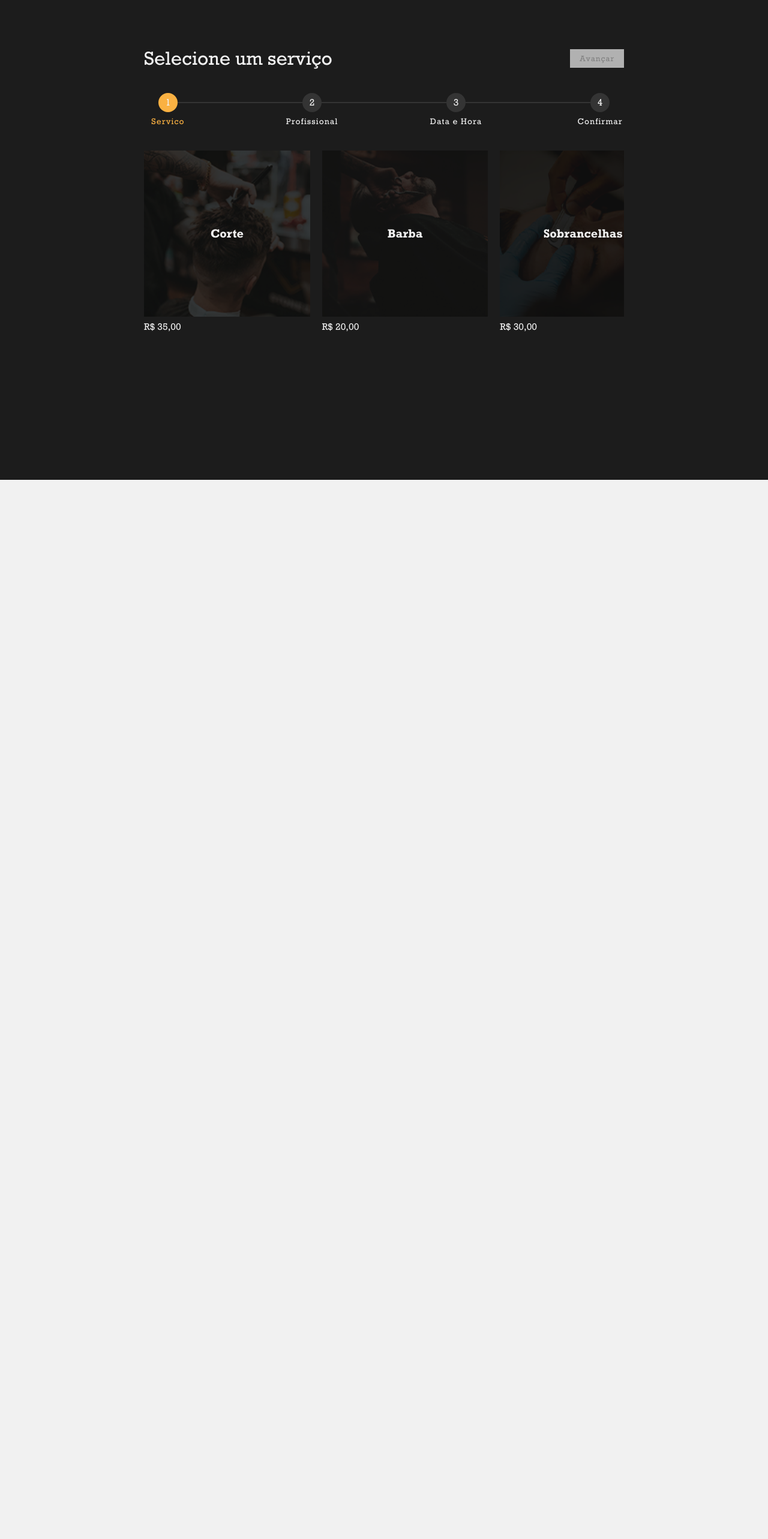
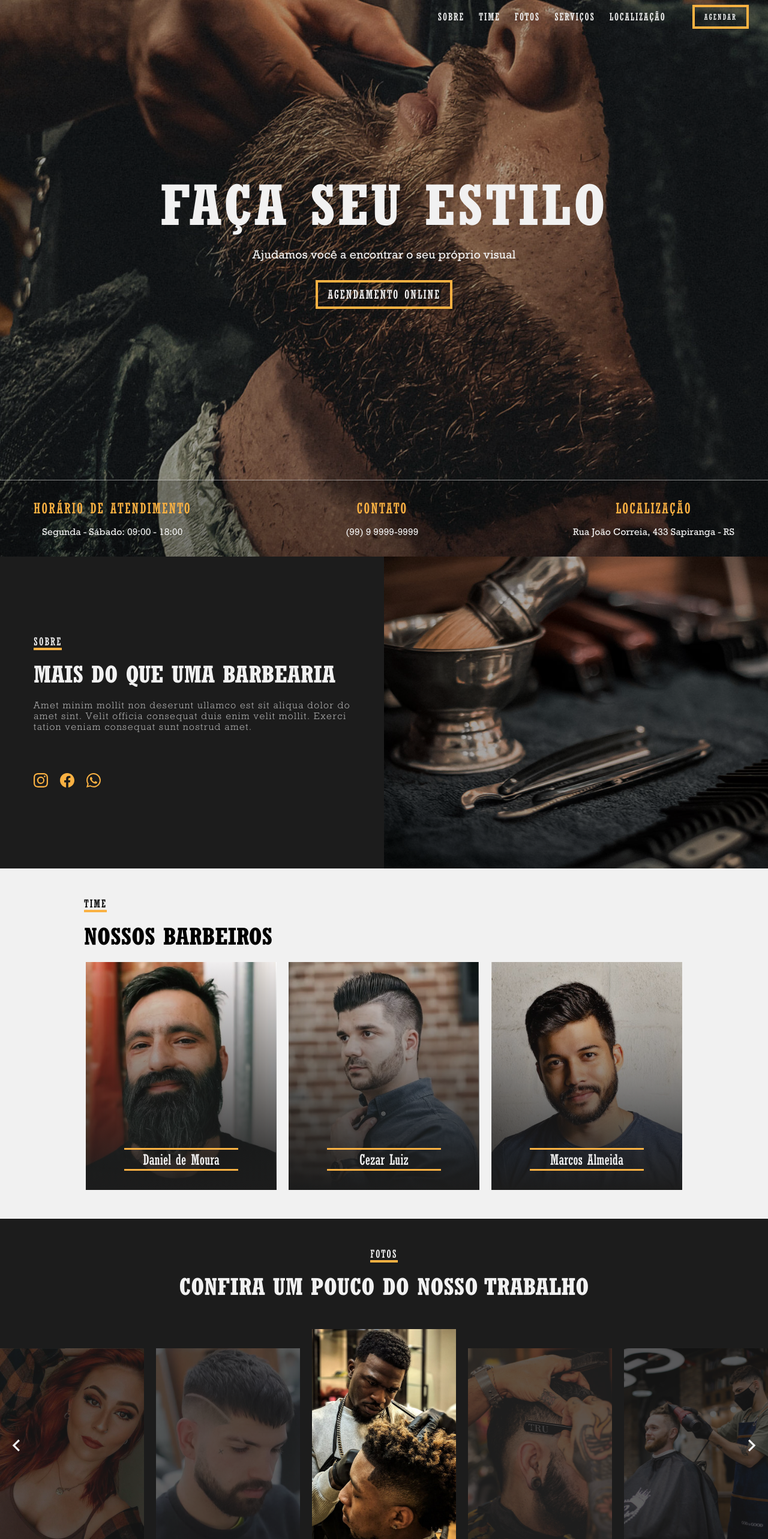
Before and after one commit to GuiPiangers/barberProject, a React (Vite) app: page / in a window 1280 px wide. Shown: the top 2566 px of the page at 60% size. Before the commit the page ends 800 px from the top, so only its background shows below. Built offline with nearby package versions, Linux system fonts and the light colour scheme; data requests are answered from the project's data file.

Commit message:
generete services and team of landinpage by dataBase

```diff
--- a/db.json
+++ b/db.json
@@ -24,18 +24,21 @@
         {
             "name": "Corte",
             "price": 35,
+            "description": "At vero eos et accusam et justo At vero eos et accusam et justo duo dolores et ea rebumclita kasd gubergren takimata sanctus est Lorem ipsum dolor sit amet Lorem.",
             "id": "service1",
             "img": "http://localhost:5173/img/service/corte-img.jpg"
         },
         {
             "name": "Barba",
             "price": 20,
+            "description": "At vero eos et accusam et justo At vero eos et accusam et justo duo dolores et ea rebumclita kasd gubergren takimata sanctus est.",
             "id": "service2",
             "img": "http://localhost:5173/img/service/barba-img.jpg"
         },
         {
             "name": "Sobrancelhas",
             "price": 30,
+            "description": "At vero eos et accusam et justo At vero eos et accusam et justo duo dolores et ea rebumclita kasd gubergren takimata sanctus est Lorem ipsum dolor sit amet Lorem.",
             "id": "service3",
             "img": "http://localhost:5173/img/service/sobrancelha-img.jpg"
         }
--- a/src/App.jsx
+++ b/src/App.jsx
@@ -6,8 +6,8 @@ function App() {
 
   return (
     <>
-      {/* <LandingPage/> */}
-      <Scheduling/>
+      <LandingPage/>
+      {/* <Scheduling/> */}
     </>
   )
 }
--- a/src/Components/LandingPage/sectionServices/Index.jsx
+++ b/src/Components/LandingPage/sectionServices/Index.jsx
@@ -1,4 +1,6 @@
+import { useState, useEffect } from "react";
 import useWindowSize from "../../../data/hooks/useWindowSize";
+import { getServices } from "../../../logic/db/service";
 import './Service.css'
 
 import BoxContainer from "../../template/BoxContainer/BoxContainer";
@@ -13,27 +15,45 @@ import ServiceSlideContainer from "./ServiceSlideContainer";
 
 export default function Services(){
     const [ , windowWidth] = useWindowSize()
+    const [services, setServices] = useState([])
+
+    useEffect(()=>{
+        async function returnServices(){
+            setServices(await getServices())
+        }
+        returnServices()
+    }, [])
 
     function renderServiceCards(){
-        return(
-            <>
-                <ServiceCard
-                    img={corteImg}
-                    name='Corte'
-                    description='At vero eos et accusam et justo At vero eos et accusam et justo duo dolores et ea rebumclita kasd gubergren takimata sanctus est Lorem ipsum dolor sit amet Lorem.'
-                    price={35}/>
-                <ServiceCard
-                    img={barbaImg}
-                    name='Barba'
-                    description='At vero eos et accusam et justo duo dolores et ea rebumclita kasd gubergren takimata sanctus est Lorem ipsum dolor sit amet Lorem'
-                    price={35}/>
-                <ServiceCard
-                    img={sobrancelhaImg}
-                    name='Sobrancelha'
-                    description='At vero eos et accusam et justo At vero eos et accusam et justo duo dolores et ea rebumclita kasd gubergren takimata sanctus est Lorem ipsum dolor sit amet Lorem'
-                    price={35}/>
-            </>
-        )
+        return services.map(service =>(
+            <ServiceCard
+                img={service.img}
+                name={service.name}
+                description={service.description}
+                price={service.price}
+                id={service.id}
+                key={service.id}
+            />
+            ))
+        // return(
+        //     <>
+        //         <ServiceCard
+        //             img={corteImg}
+        //             name='Corte'
+        //             description='At vero eos et accusam et justo At vero eos et accusam et justo duo dolores et ea rebumclita kasd gubergren takimata sanctus est Lorem ipsum dolor sit amet Lorem.'
+        //             price={35}/>
+        //         <ServiceCard
+        //             img={barbaImg}
+        //             name='Barba'
+        //             description='At vero eos et accusam et justo duo dolores et ea rebumclita kasd gubergren takimata sanctus est Lorem ipsum dolor sit amet Lorem'
+        //             price={35}/>
+        //         <ServiceCard
+        //             img={sobrancelhaImg}
+        //             name='Sobrancelha'
+        //             description='At vero eos et accusam et justo At vero eos et accusam et justo duo dolores et ea rebumclita kasd gubergren takimata sanctus est Lorem ipsum dolor sit amet Lorem'
+        //             price={35}/>
+        //     </>
+        // )
     }
 
     return(
@@ -50,7 +70,8 @@ export default function Services(){
                     <ServiceSlideContainer>
                         {renderServiceCards()}
                     </ServiceSlideContainer>
-                )}
+                )
+                }
             </BoxContainer>
         </section>
     )
--- a/src/Components/LandingPage/sectionServices/ServiceSlideContainer.jsx
+++ b/src/Components/LandingPage/sectionServices/ServiceSlideContainer.jsx
@@ -5,8 +5,6 @@ import 'swiper/css';
 import 'swiper/css/a11y';
 
 export default function ServiceSlideContainer({children}){
-
-
 
     return(
         <Swiper className='service-slider'
@@ -21,7 +19,7 @@ export default function ServiceSlideContainer({children}){
 
         >
 
-            {children.props.children.map((child, index)=>
+            {children?.map((child, index)=>
                 <SwiperSlide
                     key={index}
                     style={{maxWidth: '320px'}}
--- a/src/Components/LandingPage/sectionTeam/Index.jsx
+++ b/src/Components/LandingPage/sectionTeam/Index.jsx
@@ -1,46 +1,45 @@
 import './Team.css'
+
+import { useState, useEffect } from 'react';
+import { getProfessionalsConverted } from '../../../logic/db/prefessional';
 
 import BoxContainer from "../../template/BoxContainer/BoxContainer";
 import Title from "../../usual/Title/Title";
 import Topic from "../../usual/Topic/Topic";
 import ProfessionalCard from '../../usual/ProfessionalCard/ProfessionalCard';
 
-import DanielImg from "../../../assets/Team/Daniel.jpg"
-import CezarImg from "../../../assets/Team/Cezar.jpg"
-import MarcosImg from "../../../assets/Team/Marcos.jpg"
+export default function Team(){
 
-export default function Team(){
+    const [professionals, setProfessionals] = useState([])
+
+    useEffect(()=>{
+        async function returnProfessionals(){
+            setProfessionals(await getProfessionalsConverted())
+        }
+        returnProfessionals()
+    }, [])
+
+    function renderProfessionalCards(){
+        return professionals.map((professional, index) =>(
+            <ProfessionalCard
+            name={professional.name}
+            img={professional.img}
+            id={professional.id}
+            key={professional.id}
+            service={professional.services.join(' - ')}
+            delayTransition={(0.7 + (index * 0.1))}
+            animation='left'
+        />
+        ))
+    }
+
     return(
         <section className="team" id="team">
             <BoxContainer className='space-elements' maxWidth={'1032px'}>
                 <Topic>Time</Topic>
                 <Title>Nossos Barbeiros</Title>
                 <div className="professional-cards-container">
-                    <ProfessionalCard
-                        img={DanielImg}
-                        name="Daniel de Moura"
-                        service="Corte - Barba"
-                        delayTransition={0.7}
-                        animation='left'
-                    />
-                    <ProfessionalCard
-                        img={CezarImg}
-                        name="Cezar Luiz"
-                        service="Corte - Barba"
-                        delayTransition={0.8}
-                        animation='left'
-
-                    />
-                    <ProfessionalCard
-                        img={MarcosImg}
-                        name="Marcos Almeida"
-                        service="Corte - Sobrancelha"
-                        delayTransition={0.9}
-                        animation='left'
-
-                    />
-
-
+                    {renderProfessionalCards()}
                 </div>
             </BoxContainer>
 
--- a/src/Components/Scheduling/SchedulingContent/HeaderScheduling.jsx
+++ b/src/Components/Scheduling/SchedulingContent/HeaderScheduling.jsx
@@ -77,7 +77,7 @@ export default function HeaderScheduling(){
     return(
         <div className='scheduling__header'>
             <div className='flex-row'>
-                <h2 className='scheduling__title'>{titleText}</h2>
+                <h1 className='scheduling__title'>{titleText}</h1>
                 <div className='button-container'>
                     {genereteSecudaryButton()}
                     {generetePrimaryButton()}
--- a/src/Components/Scheduling/SchedulingContent/ScheduleTime/SheduleTime.jsx
+++ b/src/Components/Scheduling/SchedulingContent/ScheduleTime/SheduleTime.jsx
@@ -35,7 +35,7 @@ export default function ScheduleTime(){
 
     return(
         <div>
-            <h3>Data</h3>
+            <h3 style={{marginBottom: '8px'}}>Data</h3>
             <Select placeHolder='Selecione uma data'>
                 {listOfDays.map((day, index) =>(
                     <SelectOption value={day} key={index}>
```
